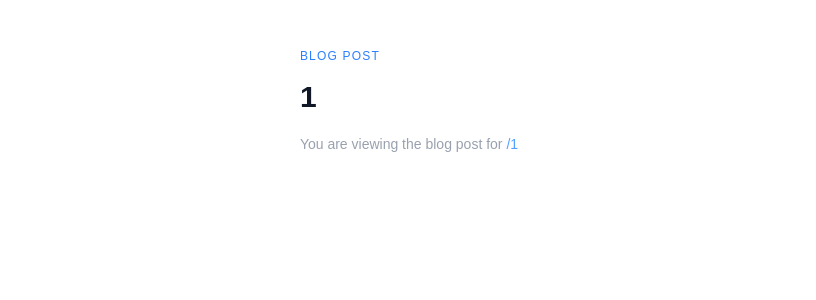
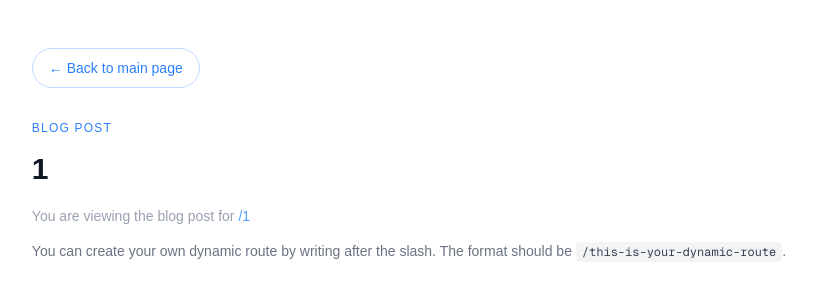
Before and after one commit to tracytratran/nextjs-playground, a Next.js app: page /blogs/1 in a window 1280 px wide. Shown: the top 300 px of the page, without its empty margins (231-1047 px from the left). Built offline with nearby package versions, Linux system fonts and the light colour scheme.

Commit message:
refactor: Add Back to main page button

```diff
--- a/app/blogs/[dynamicRoute]/page.js
+++ b/app/blogs/[dynamicRoute]/page.js
@@ -1,5 +1,6 @@
 "use client";
 
+import Link from "next/link";
 import { useParams } from "next/navigation";
 
 export default function BlogPage() {
@@ -9,6 +10,12 @@ export default function BlogPage() {
 
   return (
     <div className="max-w-6xl mx-auto px-4 py-12">
+      <Link
+        href="/"
+        className="inline-flex h-10 items-center rounded-full border border-solid border-blue-200 px-4 text-sm font-medium text-blue-500 transition-colors hover:bg-blue-50 hover:border-blue-300 mb-8"
+      >
+        ← Back to main page
+      </Link>
       <span className="text-xs font-medium text-blue-500 uppercase tracking-widest mb-3 block">
         Blog Post
       </span>
@@ -19,6 +26,14 @@ export default function BlogPage() {
         You are viewing the blog post for{" "}
         <span className="text-blue-400 font-medium">/{dynamicRoute}</span>
       </p>
+      <p className="text-gray-500 text-sm leading-relaxed mt-3">
+        You can create your own dynamic route by writing after the slash. The
+        format should be{" "}
+        <code className="bg-gray-100 text-gray-700 text-xs font-mono px-1.5 py-0.5 rounded">
+          /this-is-your-dynamic-route
+        </code>
+        .
+      </p>
     </div>
   );
 }
--- a/app/blogs/page.js
+++ b/app/blogs/page.js
@@ -1,3 +1,4 @@
+import Link from "next/link";
 import blogs from "../data";
 
 export default function Blog() {
@@ -14,6 +15,13 @@ export default function Blog() {
   const uniqueCategories = [...new Set(categories)];
 
   return (
+    <>
+      <Link
+        href="/"
+        className="inline-flex h-10 items-center rounded-lg px-4 text-sm font-medium text-gray-700 transition-colors hover:text-blue-600 mb-6"
+      >
+        ← Back to main page
+      </Link>
       <div className="max-w-2xl mx-auto p-6 font-sans">
         <h1 className="text-2xl font-bold text-gray-800 mb-4">
           Total unique categories:{" "}
@@ -30,5 +38,6 @@ export default function Blog() {
           ))}
         </ul>
       </div>
+    </>
   );
 }
--- a/app/client-render/page.js
+++ b/app/client-render/page.js
@@ -1,10 +1,17 @@
 "use client";
 
+import Link from "next/link";
 import blogs from "../data";
 
 export default function ClientComponent() {
   return (
     <div className="max-w-6xl mx-auto px-4 py-12">
+      <Link
+        href="/"
+        className="inline-flex h-10 items-center rounded-2xl border border-gray-100 shadow-sm px-4 text-sm font-medium text-gray-500 transition-all duration-200 hover:shadow-md hover:-translate-y-0.5 mb-8"
+      >
+        ← Back to main page
+      </Link>
       <h2 className="text-3xl font-bold text-gray-900 mb-8 tracking-tight">
         Latest Posts
       </h2>
--- a/app/dogs/page.js
+++ b/app/dogs/page.js
@@ -1,3 +1,5 @@
+import Link from "next/link";
+
 export default async function Dog({ searchParams }) {
   const query = await searchParams;
   const breed = query.breed;
@@ -30,7 +32,21 @@ export default async function Dog({ searchParams }) {
         />
       </div>
 
+      <p className="text-sm text-amber-700 dark:text-amber-400">
+        Want a different breed? Change the URL to{" "}
+        <code className="bg-amber-100 dark:bg-amber-900 text-amber-900 dark:text-amber-100 text-xs font-mono px-1.5 py-0.5 rounded">
+          ?breed=your-breed
+        </code>
+      </p>
+
       <span className="text-4xl">🐶</span>
+
+      <Link
+        href="/"
+        className="flex h-12 items-center justify-center rounded-full border border-solid border-amber-300 dark:border-amber-700 px-5 text-sm font-medium text-amber-900 dark:text-amber-100 transition-colors hover:bg-amber-100 dark:hover:bg-amber-900"
+      >
+        ← Back to main page
+      </Link>
     </div>
   );
 }
--- a/app/server-render/page.js
+++ b/app/server-render/page.js
@@ -1,8 +1,15 @@
+import Link from "next/link";
 import blogs from "../data";
 
 export default function ServerComponent() {
   return (
     <div className="max-w-6xl mx-auto px-4 py-12">
+      <Link
+        href="/"
+        className="inline-flex h-10 items-center rounded-2xl border border-gray-100 shadow-sm px-4 text-sm font-medium text-gray-500 transition-all duration-200 hover:shadow-md hover:-translate-y-0.5 mb-8"
+      >
+        ← Back to main page
+      </Link>
       <h2 className="text-3xl font-bold text-gray-900 mb-8 tracking-tight">
         Latest Posts
       </h2>
```
Lines whose indentation alone changed are shown as unchanged.
